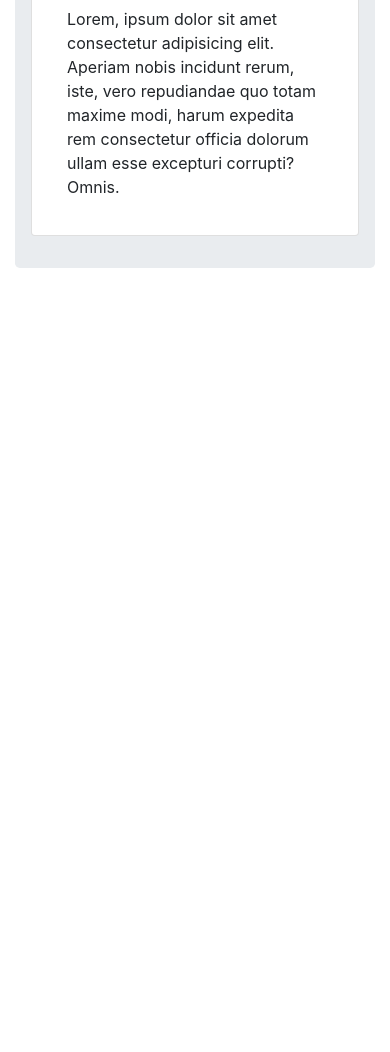
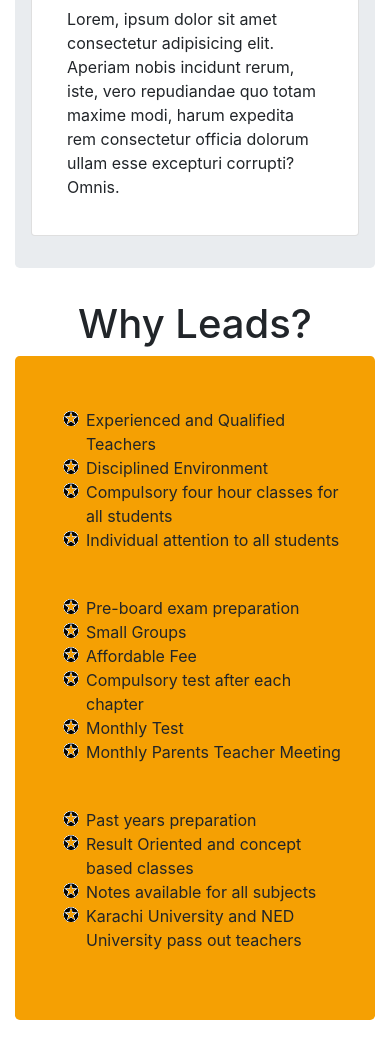
Before and after one commit to zubair-mehboob/LeadsGroupCoaching, a plain HTML site: page index.html in a window 390 px wide. Shown: the part 8440-9492 px from the top of the page. Before the commit the page ends 8740 px from the top, so only its background shows below. Drawn offline with nearby package versions, Linux system fonts and the light colour scheme.

Commit message:
Third Commit

```diff
--- a/index.html
+++ b/index.html
@@ -62,7 +62,9 @@
                   >
                 </div>
               </li>
-              <li class="nav-item"><a href="#" class="nav-link">Faculty</a></li>
+              <li class="nav-item">
+                <a href="#why-leads" class="nav-link">Why Leads?</a>
+              </li>
               <li class="nav-item"><a href="#" class="nav-link">Contact</a></li>
             </ul>
           </div>
@@ -334,7 +336,7 @@
         </div>
       </div>
 
-      <center><h1 id="computer-course">English Language Courses</h1></center>
+      <center><h1 id="english-course">English Language Courses</h1></center>
       <div class="jumbotron ">
         <div class="container">
           <div class="row">
@@ -413,6 +415,42 @@
           </div>
         </div>
       </div>
+
+      <center><h1 id="why-leads">Why Leads?</h1></center>
+      <div class="jumbotron" style="background: rgb(245, 160, 3)">
+        <div class="container">
+          <div class="row">
+            <div class="col-md-4 salient-feature">
+              <ul class="salient-feature-list">
+                <li>Experienced and Qualified Teachers</li>
+                <li>Disciplined Environment</li>
+                <li>Compulsory four hour classes for all students</li>
+                <li>Individual attention to all students</li>
+              </ul>
+            </div>
+            <div class="col-md-4 salient-feature">
+              <ul class="salient-feature-list">
+                <li>Pre-board exam preparation</li>
+                <li>Small Groups</li>
+                <li>Affordable Fee</li>
+                <li>Compulsory test after each chapter</li>
+                <li>Monthly Test</li>
+                <li>Monthly Parents Teacher Meeting</li>
+              </ul>
+            </div>
+            <div class="col-md-4 salient-feature">
+              <ul class="salient-feature-list">
+                <li>Past years preparation</li>
+                <li>Result Oriented and concept based classes</li>
+                <li>Notes available for all subjects</li>
+                <li>Karachi University and NED University pass out teachers</li>
+              </ul>
+            </div>
+          </div>
+
+          <!--Leave -->
+        </div>
+      </div>
     </div>
     <script
       src="https://code.jquery.com/jquery-3.3.1.slim.min.js"
```
Also changed, not shown: css/bootstrap.css, img/bullet.gif (added).
